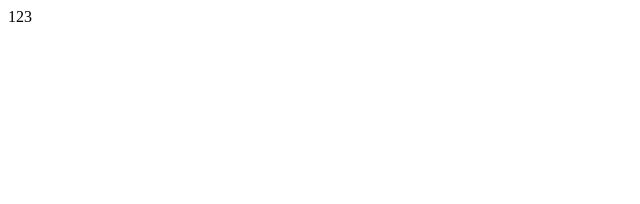
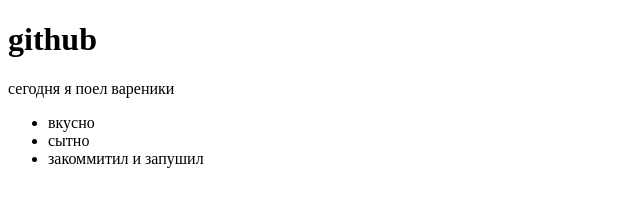
Before and after one commit to nekuneku245/test, a plain HTML site: page index.html in a window 1280 px wide. Shown: the whole page, without its empty margins (0-640 px from the left). Drawn offline with Linux system fonts and the light colour scheme.

Commit message:
we are add change in file index

```diff
--- a/index.html
+++ b/index.html
@@ -6,6 +6,12 @@
     <title>invoker game</title>
 </head>
 <body>
-    123
+   <h1>github</h1>
+   <p>сегодня я поел вареники</p>
+   <ul>
+     <li>вкусно</li>
+     <Li>сытно</Li>
+     <Li>закоммитил и запушил</Li>
+   </ul>
 </body>
 </html>
```
